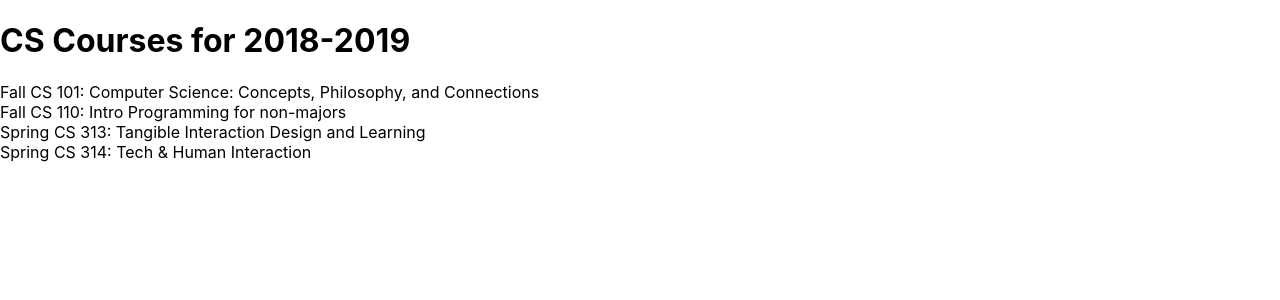
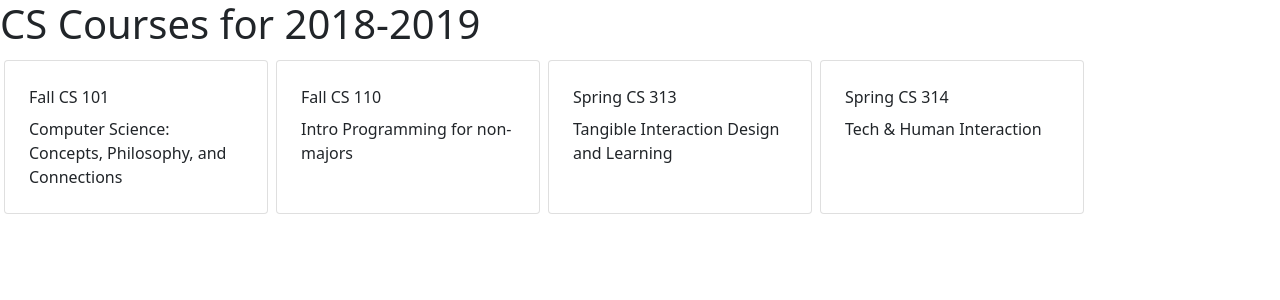
Before and after one commit to rtl9148/CS_497_React_Tutorial, a React (Create React App) app: page / in a window 1280 px wide. Shown: the top 300 px of the page. Built offline with nearby package versions, Linux system fonts and the light colour scheme.

Commit message:
added style to the app

```diff
--- a/package.json
+++ b/package.json
@@ -6,6 +6,7 @@
     "@testing-library/jest-dom": "^5.14.1",
     "@testing-library/react": "^11.2.7",
     "@testing-library/user-event": "^12.8.3",
+    "bootstrap": "^5.1.1",
     "react": "^17.0.2",
     "react-dom": "^17.0.2",
     "react-scripts": "4.0.3",
--- a/src/App.css
+++ b/src/App.css
@@ -1,38 +1,6 @@
-.App {
-  text-align: center;
+
+
+.course-list {
+  display: grid;
+  grid-template-columns: repeat(auto-fill, minmax(12rem, 17rem));
 }
-
-.App-logo {
-  height: 40vmin;
-  pointer-events: none;
-}
-
-@media (prefers-reduced-motion: no-preference) {
-  .App-logo {
-    animation: App-logo-spin infinite 20s linear;
-  }
-}
-
-.App-header {
-  background-color: #282c34;
-  min-height: 100vh;
-  display: flex;
-  flex-direction: column;
-  align-items: center;
-  justify-content: center;
-  font-size: calc(10px + 2vmin);
-  color: white;
-}
-
-.App-link {
-  color: #61dafb;
-}
-
-@keyframes App-logo-spin {
-  from {
-    transform: rotate(0deg);
-  }
-  to {
-    transform: rotate(360deg);
-  }
-}
--- a/src/App.js
+++ b/src/App.js
@@ -1,4 +1,5 @@
 import React from 'react';
+import './App.css';
 
 const schedule = {
   "title": "CS Courses for 2018-2019",
@@ -37,14 +38,17 @@ const getCourseNumber = course => (
 );
 
 const Course = ({ course }) => (
-  <div>
-    { getCourseTerm(course) } CS { getCourseNumber(course) }: { course.title }
+  <div className="card m-1 p-2">
+    <div className="card-body">
+      <div className="card-title">{ getCourseTerm(course) } CS { getCourseNumber(course) }</div>
+      <div className="card-text">{ course.title }</div>
+    </div>
   </div>
 );
 
 const CourseList = ({ courses }) => (
-  <div>
-    { Object.values(courses).map(course => <Course key={course.id} course={ course } />) }
+  <div className="course-list">
+  { Object.values(courses).map(course => <Course key={course.id} course={ course } />) }
   </div>
 );
 
--- a/src/index.js
+++ b/src/index.js
@@ -1,6 +1,6 @@
 import React from 'react';
 import ReactDOM from 'react-dom';
-import './index.css';
+import 'bootstrap/dist/css/bootstrap.min.css';
 import App from './App';
 import reportWebVitals from './reportWebVitals';
 
```
Also changed, not shown: 1 other file (tests, documents, lock files or other folders).
